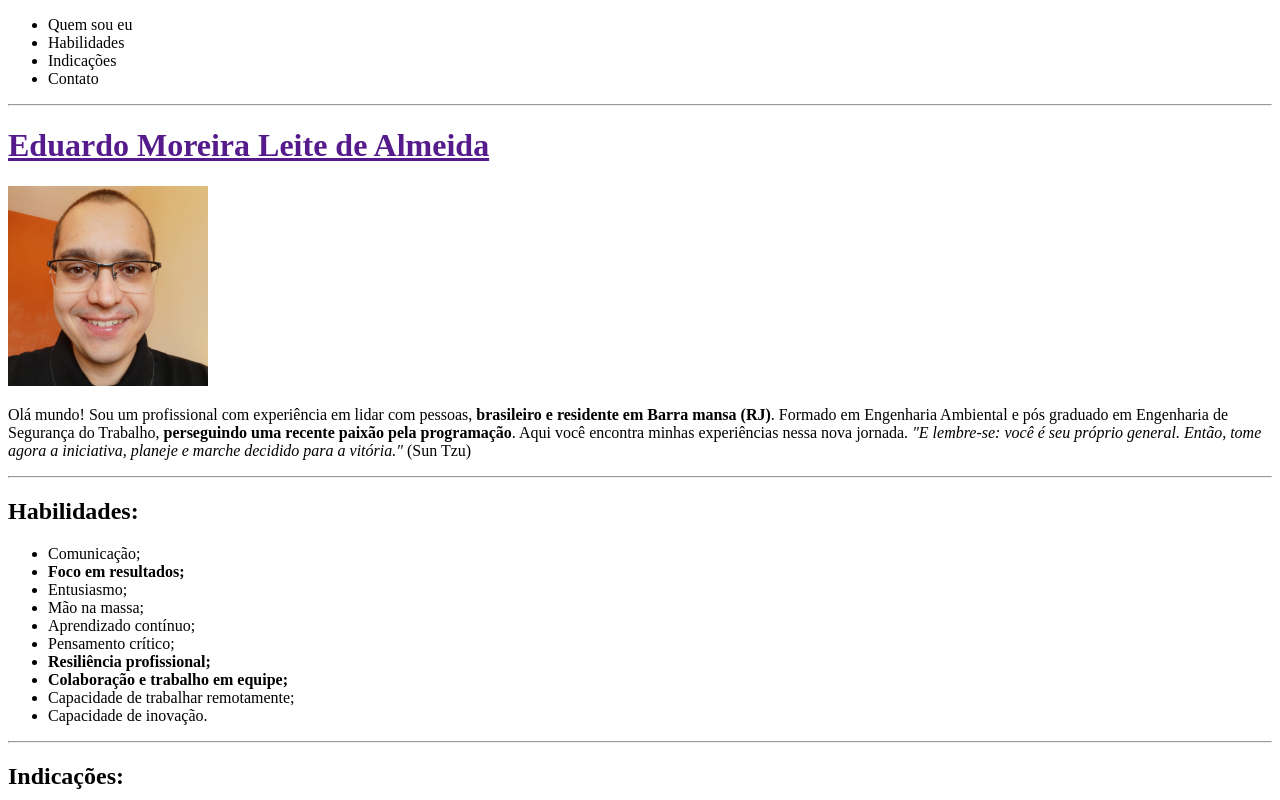
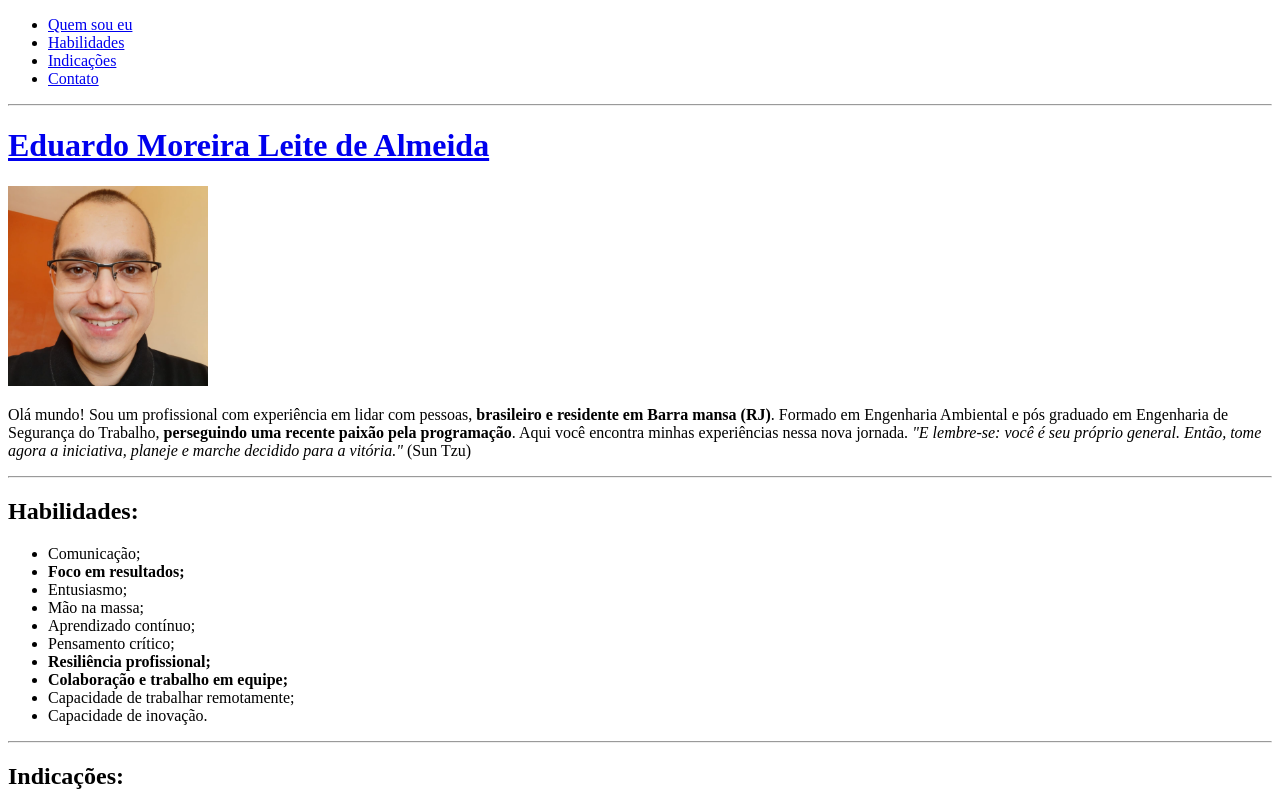
Before and after one commit to EduMLAlmeida/EduMLAlmeida.github.io, a plain HTML site: page index.html in a window 1280 px wide. Shown: the top 800 px of the page. Drawn offline with Linux system fonts and the light colour scheme.

Commit message:
Atualiza os dados na extrutura html em index.html

```diff
--- a/index.html
+++ b/index.html
@@ -9,23 +9,23 @@
 <body>
 
     <ul>
-        <li>Quem sou eu</li>
-        <li>Habilidades</li>
-        <li>Indicações</li>
-        <li>Contato</li>
+        <li><a href="#quemsoueu">Quem sou eu</a></li>
+        <li><a href="#habilidades">Habilidades</a></li>
+        <li><a href="#indicacoes">Indicações</a></li>
+        <li><a href="#contato">Contato</a></li>
     </ul>
 
     <hr>
 
-    <a href=""><h1>Eduardo Moreira Leite de Almeida</h1></a>
+    <a href="#fotoeduardo"><h1 id="quemsoueu">Eduardo Moreira Leite de Almeida</h1></a>
 
-    <img src="foto-eduardo.jpeg" width="200px" alt="Foto 3x4 Eduardo Almeida" title="Eduardo Almeida">
+    <img id="fotoeduardo" src="foto-eduardo.jpeg" width="200px" alt="Foto 3x4 Eduardo Almeida" title="Eduardo Almeida">
 
     <p>Olá mundo! Sou um profissional com experiência em lidar com pessoas, <strong>brasileiro e residente em Barra mansa (RJ)</strong>. Formado em Engenharia Ambiental e pós graduado em Engenharia de Segurança do Trabalho, <strong>perseguindo uma recente paixão pela programação</strong>. Aqui você encontra minhas experiências nessa nova jornada. <em>"E lembre-se: você é seu próprio general. Então, tome agora a iniciativa, planeje e marche decidido para a vitória."</em> (Sun Tzu)</p>
 
     <hr>
 
-    <h2>Habilidades:</h2>
+    <h2 id="habilidades">Habilidades:</h2>
 
 	<ul>
         <li>Comunicação;</li>
@@ -42,7 +42,7 @@
 
     <hr>
 
-    <h2>Indicações:</h2>
+    <h2 id="indicacoes">Indicações:</h2>
 
     <ul>
         <li>Trybe</li>
@@ -57,7 +57,7 @@
 
     <hr>
 
-    <h2>Contato:</h2>
+    <h2 id="contato">Contato:</h2>
 
     <ul>
         <li>E-mail</li>
```
